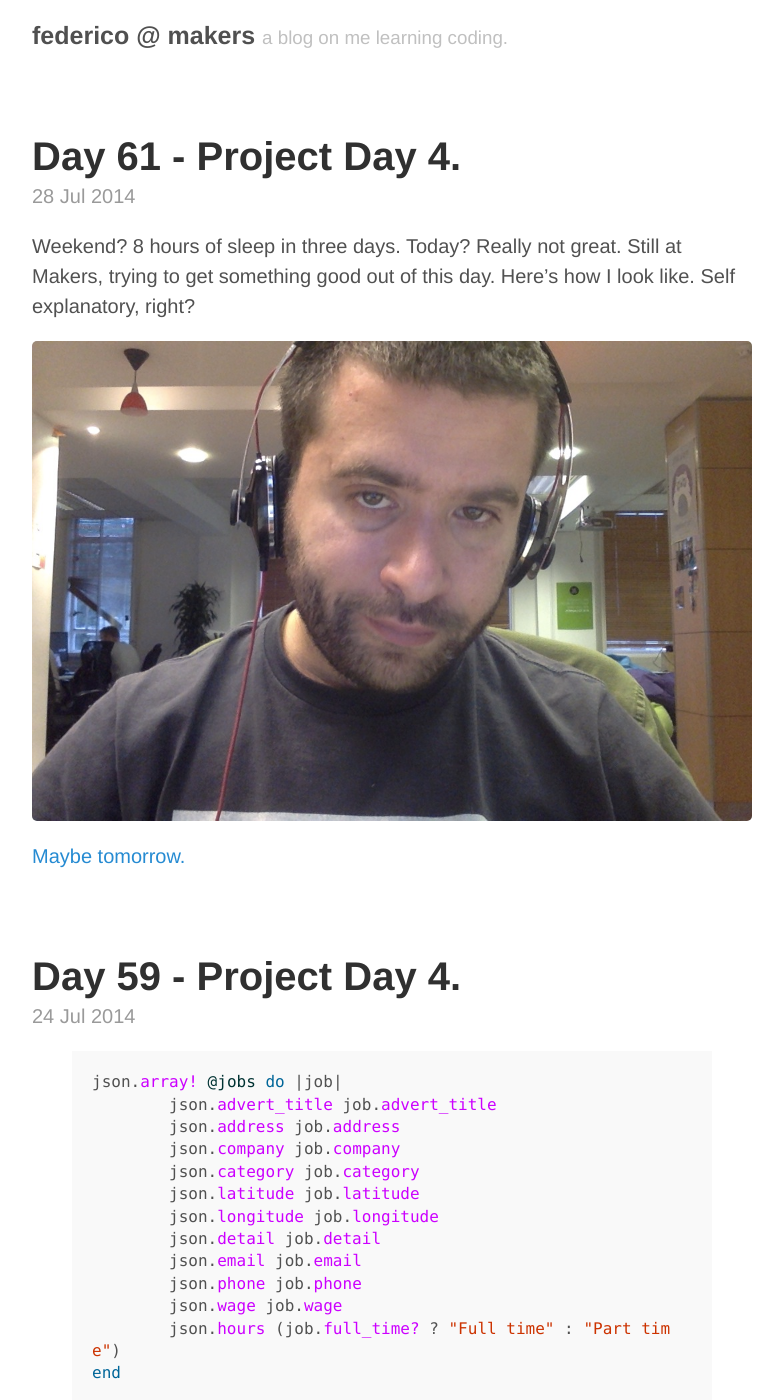
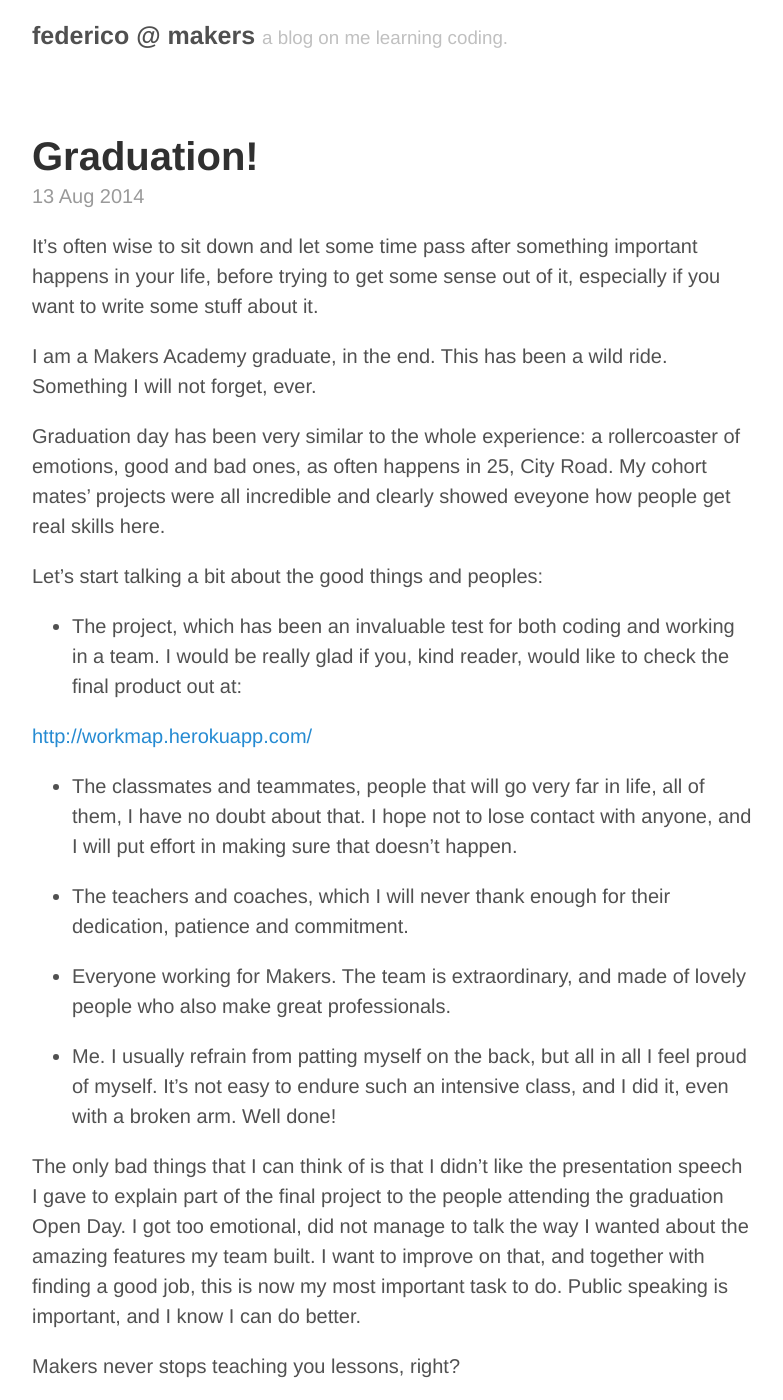
Before and after one commit to federicomaffei/federicomaffei.github.io, a Jekyll site: the page built from index.html, in a window 1280 px wide and 1400 px high. Shown: the whole window, without its empty margins (248-1031 px from the left). Built offline with Jekyll 4.4.1, drawn with Linux system fonts in a browser that asks for light colours; Markdown is read by kramdown in place of the engine named in the settings; the list of posts is cut into pages by our own code; some of the changed text lies outside the part shown.

Commit message:
last post - graduation

```diff
--- a/_posts/2014-07-28-day-61.md
+++ b/_posts/2014-07-28-day-61.md
@@ -1,6 +1,6 @@
 ---
 layout: post
-title: Day 61 - Project Day 4.
+title: Day 61 - Project Day 5.
 comments: true
 ---
 
--- /dev/null
+++ b/_posts/2014-08-13-graduation.md
@@ -0,0 +1,33 @@
+---
+layout: post
+title: Graduation!
+comments: true
+---
+
+It's often wise to sit down and let some time pass after something important happens in your life, before trying to get some sense out of it, especially if you want to write some stuff about it.
+
+I am a Makers Academy graduate, in the end. This has been a wild ride. Something I will not forget, ever.
+
+Graduation day has been very similar to the whole experience: a rollercoaster of emotions, good and bad ones, as often happens in 25, City Road. My cohort mates' projects were all incredible and clearly showed eveyone how people get real skills here.
+
+Let's start talking a bit about the good things and peoples:
+
+* The project, which has been an invaluable test for both coding and working in a team. I would be really glad if you, kind reader, would like to check the final product out at:
+
+[http://workmap.herokuapp.com/](http://workmap.herokuapp.com/)
+
+* The classmates and teammates, people that will go very far in life, all of them, I have no doubt about that. I hope not to lose contact with anyone, and I will put effort in making sure that doesn't happen.
+
+* The teachers and coaches, which I will never thank enough for their dedication, patience and commitment.
+
+* Everyone working for Makers. The team is extraordinary, and made of lovely people who also make great professionals.
+
+* Me. I usually refrain from patting myself on the back, but all in all I feel proud of myself. It's not easy to endure such an intensive class, and I did it, even with a broken arm. Well done!
+
+The only bad things that I can think of is that I didn't like the presentation speech I gave to explain part of the final project to the people attending the graduation Open Day. I got too emotional, did not manage to talk the way I wanted about the amazing features my team built. I want to improve on that, and together with finding a good job, this is now my most important task to do. Public speaking is important, and I know I can do better.
+
+Makers never stops teaching you lessons, right?
+
+Anyway, off to the seaside. I'll use the blog to talk about coding anyway in the future, so this won't be the last time you hear from me. Thanks for reading, I be out.
+
+![SEA](http://federicomaffei.github.io/public/images/sea.jpg)
```
Also changed, not shown: public/images/sea.jpg (added).
